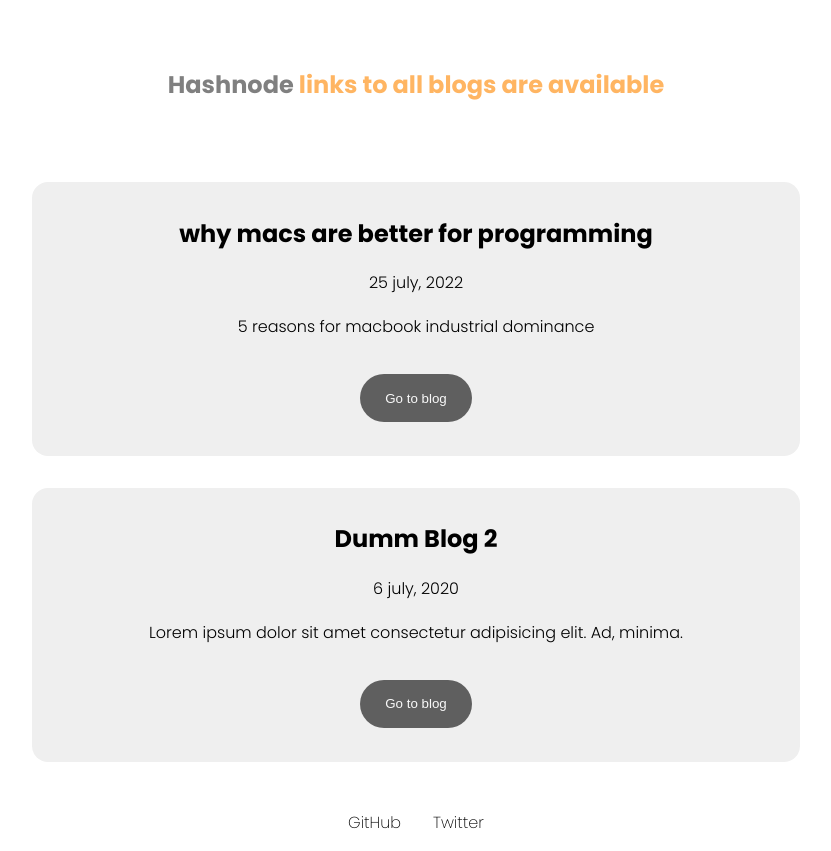
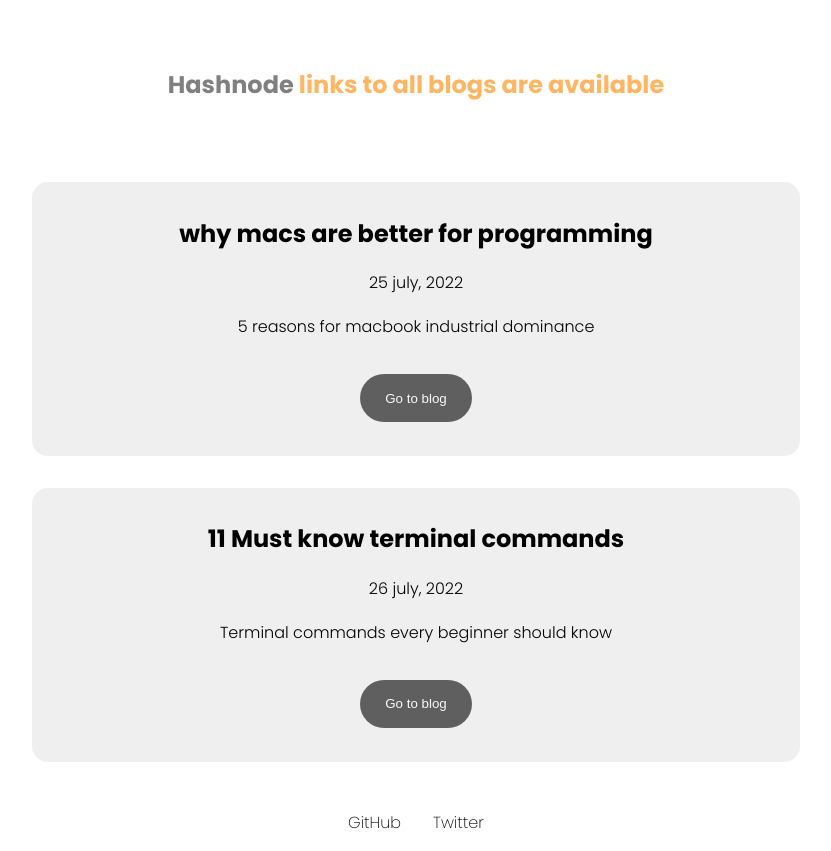
Before and after one commit to professssor/portfolioWebsite-, a plain HTML site: page blogs.html in a window 1280 px wide. Shown: the part 518-1369 px from the top of the page, without its empty margins (224-1055 px from the left). Drawn offline with Linux system fonts and the light colour scheme.

Commit message:
21-st commit

```diff
--- a/blogs.html
+++ b/blogs.html
@@ -37,10 +37,10 @@
 
       </div>
        <div class="blog-container">
-        <h1> Dumm Blog 2</h1>
-        <p>6 july, 2020</p>
-        <p class="blog-description">Lorem ipsum dolor sit amet consectetur adipisicing elit. Ad, minima.</p>
-        <a href="https://codergent.hashnode.dev/dummy-vlog-2"><button class="read-more-button">Go to blog</button></a>
+        <h1> 11 Must know terminal commands</h1>
+        <p>26 july, 2022</p>
+        <p class="blog-description">  Terminal commands every beginner should know  </p>
+        <a href="https://codergent.hashnode.dev/11-must-know-terminal-commands"><button class="read-more-button">Go to blog</button></a>
 
 
       </div>
```
